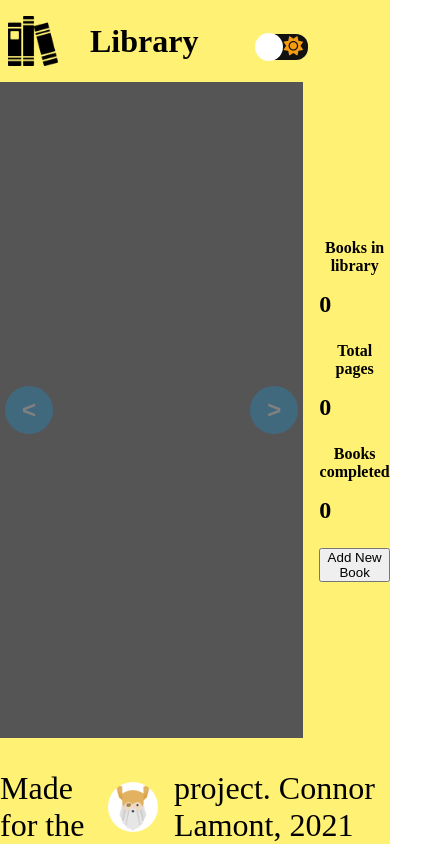
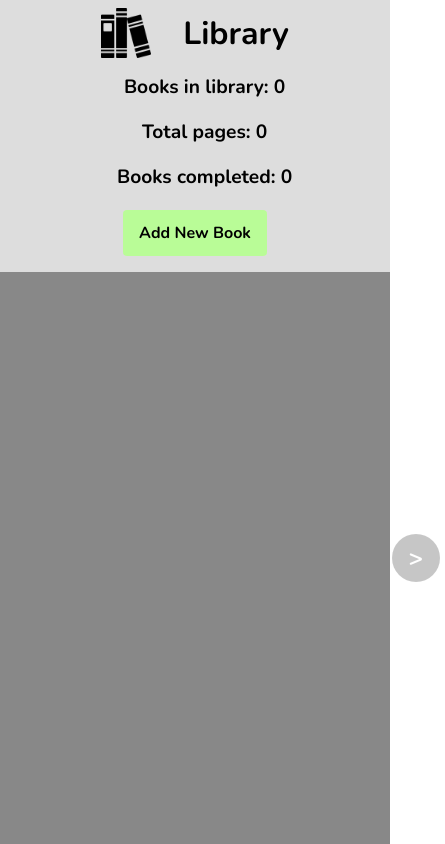
Before and after one commit to clamonty/Library, a plain HTML site: page index.html in a window 390 px wide. Shown: the whole page, 445 px wide, since content can reach past the window. Drawn offline with nearby package versions, Linux system fonts and the light colour scheme.

Commit message:
Added responsive styling and local data storage

```diff
--- a/index.html
+++ b/index.html
@@ -5,6 +5,8 @@
   <meta name="viewport" content="width=device-width, initial-scale=1.0">
   <title>Library Project</title>
   <link rel="stylesheet" href="/style.css">
+  <link rel="preconnect" href="https://fonts.gstatic.com">
+<link href="https://fonts.googleapis.com/css2?family=Nunito:ital,wght@0,400;0,600;0,700;1,400;1,600;1,700;1,800&display=swap" rel="stylesheet">
   <script src="https://kit.fontawesome.com/eea2cbeea4.js" crossorigin="anonymous"></script>
 </head>
 <body>
@@ -14,15 +16,22 @@
         <img class="header-img" src="./img/book.png" alt="Three books">
         <h1 class="header-text">Library</h1>
       </div>
-      <div class="nightBtn">
-        <input type="checkbox" name="" id="nightMode" class="nightMode">
-        <label class="label" for="nightMode">
-          <i class="fas fa-moon"></i>
-          <i class="fas fa-sun"></i>
-          <div class="ball"></div>
-        </label>
+
+      <div class="library-info">
+        <div class="info-container">
+          <h2 class="info">Books in library:&nbsp;</h2>
+          <h2 class="book-count">0</h2>
+        </div>
+        <div class="info-container">
+          <h2 class="info">Total pages:&nbsp;</h2>
+          <h2 class="page-count">0</h2>
+        </div>
+        <div class="info-container">
+        <h2 class="info">Books completed:&nbsp;</h2>
+        <h2 class="completed-count">0</h2>
+        </div>
       </div>
-
+      <button class="add-btn">Add New Book</button>
     </div>
     <div class="library-content">
       <div class="carousel">
@@ -32,22 +41,16 @@
         </div>
         <button class="carousel-btn next" id="next">></button>
       </div>
+
     </div>
-    <div class="library-info">
-      <h2 class="info">Books in library</h2>
-      <h2 class="book-count">0</h2>
-      <h2 class="info">Total pages</h2>
-      <h2 class="page-count">0</h2>
-      <h2 class="info">Books completed</h2>
-      <h2 class="completed-count">0</h2>
-      <button class="add-btn">Add New Book</button>
-    </div>
+
     <div class="footer">
       <p>Made for the <img class="logo" src="./img/4441966.png" alt=""> project. Connor Lamont, 2021</p>
     </div>
   </div>
   <div class="popup-form" id="popup">
     <h2>New Book Information</h2>
+    <button class="close-btn">X</button>
     <form class="book-form" action="">
       <label for="title">Book Title</label>
       <input type="text" name="title" id="title" required>
--- a/script.js
+++ b/script.js
@@ -54,12 +54,29 @@ function addBookToLibrary(title, author, pages, completed) {
 document.querySelector('.add-btn').addEventListener('click', () => {
   toggle();
 });
+document.querySelector('.close-btn').addEventListener('click', () => {
+  toggle();
+});
 
 // On submitting form
 // 1) Add book to library array
 // 2) Create a book div
 // 3) toggle blur effect, reset the form, update the library info
 document.querySelector('.submit-btn').addEventListener('click', (e) => {
+  // Make sure required inputs are filled before submitting form
+  if (document.querySelector('#title').value == "") {
+    document.querySelector('#title').focus();
+    return false;
+  }
+  if (document.querySelector('#author').value == "") {
+    document.querySelector('#author').focus();
+    return false;
+  }
+  if (document.querySelector('#pages').value <= 0 || document.querySelector('#pages').value >= 9999) {
+    document.querySelector('#pages').focus();
+    return false;
+  }
+
   e.preventDefault();
   addBook();
   generateLibrary(library[library.length - 1]);
@@ -141,6 +158,7 @@ function generateLibrary(book) {
   let toggle = document.createElement('input');
   let deleteBtn = document.createElement('button');
   deleteBtn.textContent = 'Remove book?';
+  deleteBtn.classList.add('remove-btn');
   bookTitle.textContent = `Book: ${book.title}`;
   bookAuthor.textContent = `Author: ${book.author}`;
   pageCount.textContent = `Number of pages: ${book.pages}`;
--- a/style.css
+++ b/style.css
@@ -2,8 +2,12 @@
   margin: 0;
   padding: 0;
   box-sizing: border-box;
+  font-family: 'Nunito', sans-serif;
 }
-
+button {
+  font-size: 1em;
+  font-weight: bold;
+}
 .library-container {
   position: relative;
   width: 100%;
@@ -13,10 +17,10 @@
   grid-template-columns: 1fr 6fr 2fr;
   grid-template-areas:
     "header header header"
-    "content content info"
+    "content content content"
     "footer footer footer";
   transition: 0.5s;
-  background: #fff173;
+  background: #ddd;
 }
 .library-container#blur.active {
   filter: blur(20px);
@@ -30,51 +34,12 @@
   left: 1em;
   display: flex;
   flex-direction: row;
-  justify-content: space-between;
+  justify-content: space-evenly;
   align-items: center;
 }
 .logo {
   display: flex;
   align-items: center;
-}
-.nightBtn {
-  height: 50px;
-  width: 100px;
-  margin-right: 2em;
-}
-
-.label {
-  background-color: #111;
-  height: 26px;
-  width: 50px;
-  border-radius: 12px;
-  display: flex;
-  align-items: center;
-  justify-content: space-between;
-  padding: 5px;
-  position: relative;
-}
-.fa-moon {
-  color: #f1c40f;
-}
-.fa-sun {
-  color: #f39c12;
-}
-.ball {
-  position: absolute;
-  border-radius: 100%;
-  background-color: #fff;
-  height: 28px;
-  width: 28px;
-  top: -1px;
-  left: -3px;
-  transition: 0.3s;
-}
-.nightMode {
-  opacity: 0;
-}
-.nightMode:checked + .label .ball {
-  transform: translateX(28px);
 }
 .header-img {
   height: 50px;
@@ -84,14 +49,28 @@
   grid-area: content;
   position: relative;
   display: flex;
+  flex-direction: column;
   align-items: center;
   justify-content: center;
-  background: #555;
+  background: #888;
 }
 h2 {
   font-weight: bold;
   text-align: center;
   padding-bottom: 1em;
+}
+.add-btn,
+.submit-btn {
+  padding: .75em 1em;
+  background-color: rgba(182, 255, 145, 0.919);
+  outline: none;
+  border: none;
+  border-radius: .25em;
+}
+.add-btn:hover,
+.submit-btn:hover {
+  background-color:rgba(144, 255, 144, 70%);
+  cursor: pointer;
 }
 
 /* CAROUSEL STYLING */
@@ -111,7 +90,7 @@ h2 {
 }
 
 .carousel-btn {
-  background: #06a4f8;
+  background: #222;
   border: 0;
   border-radius: 100%;
   color: white;
@@ -157,6 +136,17 @@ h2 {
 .check-completed.bookcard-check {
   display: flex;
   justify-content: center;
+}
+.remove-btn {
+  padding: .75em 1em;
+  background-color: rgba(255, 144, 144, 70%);
+  outline: none;
+  border: none;
+  border-radius: .25em;
+}
+.remove-btn:hover {
+  background-color: rgba(255, 144, 144, 90%);
+  cursor: pointer;
 }
 
 
@@ -249,6 +239,26 @@ input:focus {
   width: 30%;
   align-self: center;
 }
+.close-btn {
+  position: absolute;
+  display: flex;
+  align-items: center;
+  justify-content: center;
+  font-size: 1.1em;
+  top:0;
+  right:0;
+  margin-right: .5em;
+  margin-top: .5em;
+  padding: .5em .75em;
+  border-radius: 100%;
+  outline: none;
+  border: none;
+  background-color: rgba(255, 144, 144, 70%);
+  cursor: pointer;
+}
+.close-btn:hover {
+  background-color: rgba(255, 144, 144, 90%);
+}
 
 
 /* FOOTER STYLING */
@@ -256,12 +266,22 @@ input:focus {
   grid-area: info;
   display: flex;
   flex-direction: column;
-  align-items: flex-start;
+  align-items: center;
   justify-content: center;
-  padding-left: 1em;
 }
-.info {
-  font-size: 1.0em;
+.info-container {
+  display: flex;
+  align-items: center;
+  justify-content: center;
+}
+.info,
+.book-count,
+.page-count,
+.completed-count {
+  font-size: 1.2em;
+}
+.info-container:first-of-type {
+  padding-top: 1em;
 }
 .footer {
   grid-area: footer;
@@ -282,3 +302,58 @@ input:focus {
   margin-left: .5em;
   margin-right: .5em;
 }
+
+
+
+/* RESPONSIVE DESIGN ELEMENT */
+
+@media screen and (max-width: 692px) {
+  .library-header {
+    flex-direction: column;
+  }
+  .logo {
+    margin-top: .5em;
+  }
+  .library-container {
+    display: flex;
+    flex-direction: column;
+  }
+  .footer {
+    height: 0px;
+    display: none;
+  }
+  .library-content {
+    height: 100vh;
+  }
+  .library-info {
+    flex-direction: row;
+    justify-content: center;
+    align-items: center;
+  }
+  .info-container {
+    padding-top: 1em;
+  }
+  .info {
+    padding-left: 1em;
+  }
+  .add-btn {
+    margin-bottom: 1em;
+  }
+}
+
+@media screen and (max-width: 563px) {
+  .page-count,
+  .completed-count,
+  .book-count {
+    padding-left: 0em;
+  }
+}
+
+@media screen and (max-width: 520px) {
+  .library-info {
+    flex-direction: column;
+  }
+  .info-container {
+    padding: 0;
+  }
+}
```
